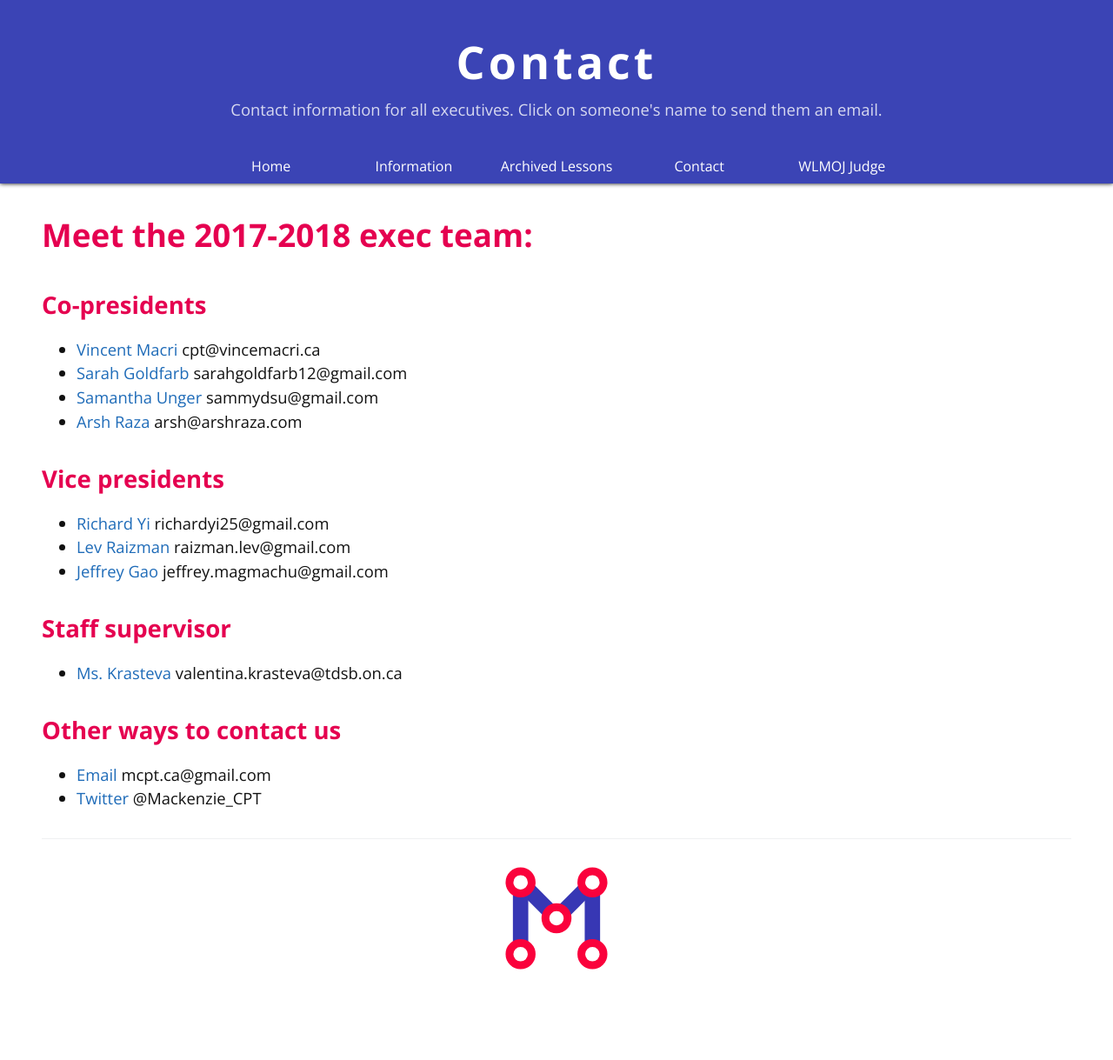
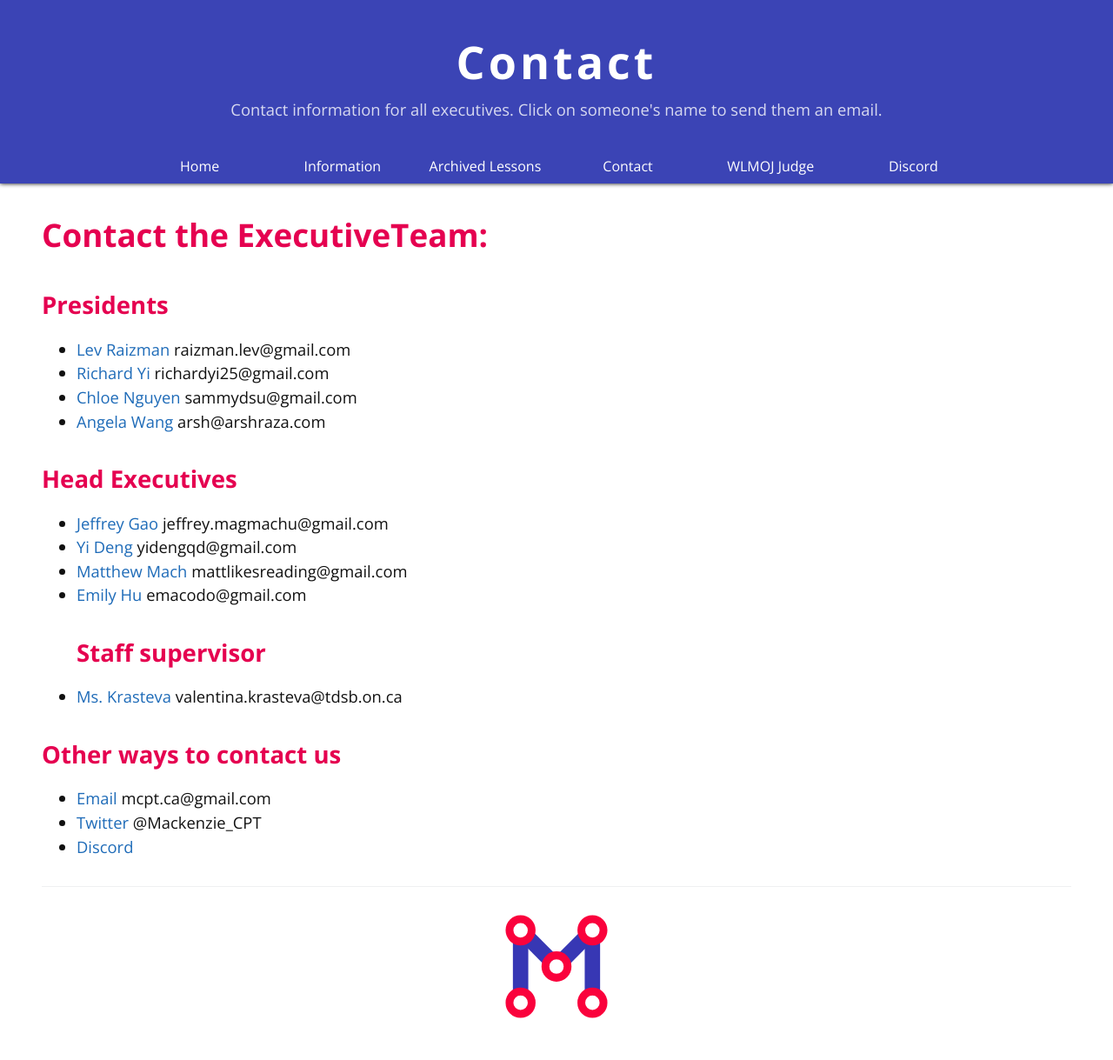
Before and after one commit to mcpt/mcpt.github.io, a Jekyll site: the page built from contact.md, in a window 1280 px wide. Shown: the whole page at 87% size. Built offline with Jekyll 4.4.1, drawn with Linux system fonts in a browser that asks for light colours; before the commit the page ends 1163 px from its top, so only the background shows below that.

Commit message:
Rename "members" to "information", add discord, change contact page to reflect this year's changes, added a bio.

```diff
--- a/_includes/nav.html
+++ b/_includes/nav.html
@@ -12,4 +12,5 @@
     <a class="mobile btn" href="/ics/">Archived ICS Lessons</a>
     <a class="btn" href="/contact/">Contact</a>
     <a class="btn" href="http://judge.mcpt.ca">WLMOJ Judge</a>
+    <a class="btn" href="https://discord.gg/aQy9RmA">Discord</a>
 </nav>
--- a/contact.md
+++ b/contact.md
@@ -5,22 +5,23 @@ description: Contact information for all executives. Click on someone's name to
 permalink: /contact/
 ---
 
-# Meet the 2017-2018 exec team:
+# Contact the ExecutiveTeam:
 
-## Co-presidents
-- [Vincent Macri](mailto:cpt@vincemacri.ca) cpt@vincemacri.ca
-- [Sarah Goldfarb](mailto:sarahgoldfarb12@gmail.com) sarahgoldfarb12@gmail.com
-- [Samantha Unger](mailto:sammydsu@gmail.com) sammydsu@gmail.com
-- [Arsh Raza](mailto:arsh@arshraza.com) arsh@arshraza.com
+## Presidents
+- [Lev Raizman](mailto:raizman.lev@gmail.com) raizman.lev@gmail.com
+- [Richard Yi](mailto:richardyi25@gmail.com) richardyi25@gmail.com
+- [Chloe Nguyen](mailto:sammydsu@gmail.com) sammydsu@gmail.com
+- [Angela Wang](mailto:arsh@arshraza.com) arsh@arshraza.com
 
-## Vice presidents
-- [Richard Yi](mailto:richardyi25@gmail.com) richardyi25@gmail.com
-- [Lev Raizman](mailto:raizman.lev@gmail.com) raizman.lev@gmail.com
+## Head Executives
 - [Jeffrey Gao](mailto:jeffrey.magmachu@gmail.com) jeffrey.magmachu@gmail.com
-
+- [Yi Deng](mailto:yidengqd@gmail.com) yidengqd@gmail.com
+- [Matthew Mach](mailto:mattlikesreading@gmail.com) mattlikesreading@gmail.com
+- [Emily Hu](mailto:emacodo@gmail.com) emacodo@gmail.com
 ## Staff supervisor
 - [Ms. Krasteva](mailto:valentina.krasteva@tdsb.on.ca) valentina.krasteva@tdsb.on.ca
 
 ## Other ways to contact us
 - [Email](mailto:mcpt.ca@gmail.com) mcpt.ca@gmail.com
 - [Twitter](https://twitter.com/Mackenzie_CPT) @Mackenzie_CPT
+- [Discord](https://discord.gg/aQy9RmA)
```
Also changed, not shown: index.md (+3 -0 lines).
